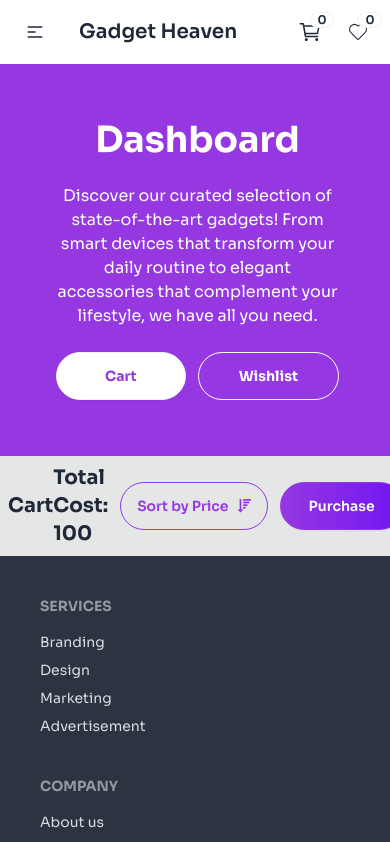
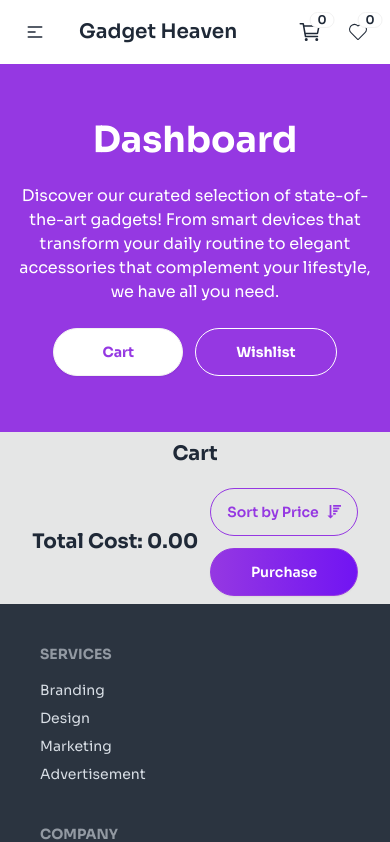
Before and after one commit to DKAbir111/gadget-heaven, a React (Vite) app: page /dashboard in a window 390 px wide. Shown: the top 842 px of the page. Built offline with nearby package versions, Linux system fonts and the light colour scheme.

Commit message:
sort by price,purchase functionality added

```diff
--- a/src/components/Dashboard/Dashboard.jsx
+++ b/src/components/Dashboard/Dashboard.jsx
@@ -4,10 +4,12 @@ import AddCart from "./AddCart";
 import { ImSortAmountDesc } from "react-icons/im";
 import { WishContext } from "../Context/wishContext";
 import AddWish from "./AddWish";
+import modalImg from "../../assets/Group.png"
+import { Link } from "react-router-dom";
 
 export default function Dashboard() {
     const value = useContext(CartContext)
-    const { addCart, handleSort } = value;
+    const { addCart, handleSort, setAddCart, notify } = value;
 
     const wish = useContext(WishContext)
     const { addWish } = wish;
@@ -21,9 +23,23 @@ export default function Dashboard() {
             setActive("Wishlist");
         }
     }
+
+    const handlePurchase = () => {
+        if (addCart.length === 0) {
+            notify("No items in your cart to purchase.");
+
+            return;
+        }
+        document.getElementById('my_modal_1').showModal();
+
+    }
+
+    const handleClose = () => {
+        setAddCart([]);
+    }
     return (
         <div className="relative flex flex-col items-center">
-            <div className="hero  bg-[#9538E2] p-10">
+            <div className="hero  bg-[#9538E2] py-10 md:p-10">
                 <div className="hero-content text-center">
                     <div className="flex flex-col items-center text-white">
                         <h1 className="text-4xl font-bold">Dashboard</h1>
@@ -38,12 +54,15 @@ export default function Dashboard() {
                 </div>
             </div>
             <div className="bg-base-300 w-full md:p-10 p-2">
-                <div className="flex items-center justify-between">
+                <div className="flex flex-col gap-5 md:flex-row items-center justify-between">
                     <h3 className="text-xl font-bold">{active}</h3>
-                    <div className="flex items-center gap-3">
-                        <h3 className="text-xl font-bold">Total Cost: {100}</h3>
-                        <button className="btn btn-outline text-[#9538E2] rounded-full hover:bg-[#9538E2] hover:border-[#9538E2]" onClick={handleSort}>Sort by Price<ImSortAmountDesc /></button>
-                        <button className="btn rounded-full bg-gradient-to-r from-[#9538E2] to-[#7114f3] border-[#9538E2] px-7 text-white">Purchase</button>
+                    <div className={`flex items-center gap-3 ${active === "Wishlist" ? "hidden" : ""}`}>
+                        <h3 className="text-xl font-bold">Total Cost: {addCart.reduce((total, item) => total + item.price, 0).toFixed(2)}</h3>
+                        <div className="flex flex-col md:flex-row gap-3">
+                            <button className="btn btn-outline text-[#9538E2] rounded-full hover:bg-[#9538E2] hover:border-[#9538E2]" onClick={handleSort}>Sort by Price<ImSortAmountDesc /></button>
+                            <button className="btn rounded-full bg-gradient-to-r from-[#9538E2] to-[#7114f3] border-[#9538E2] px-7 text-white" onClick={handlePurchase}>Purchase</button>
+
+                        </div>
                     </div>
                 </div>
                 {
@@ -54,6 +73,28 @@ export default function Dashboard() {
 
 
             </div>
+            <dialog id="my_modal_1" className="modal">
+                <div className="modal-box flex flex-col justify-center items-center">
+                    <div className="mb-5">
+                        <img src={modalImg} alt="Payment Success" />
+                    </div>
+
+                    <h3 className="font-bold text-lg text-green-600">Payment Successful</h3>
+                    <div className="divider"></div>
+                    <p className="text-center text-sm text-gray-600">
+                        Thank you for your purchase! Your transaction has been successfully processed.
+                    </p>
+                    <p className="text-center text-sm text-gray-600">
+                        <strong>Total Amount:</strong> ${addCart.reduce((total, item) => total + item.price, 0).toFixed(2)}
+                    </p>
+                    <div className="modal-action">
+                        <form method="dialog">
+                            <Link to='/'><button className="btn bg-[#9538E2] text-white px-10" onClick={handleClose}>Close</button></Link>
+                        </form>
+                    </div>
+                </div>
+            </dialog>
+
         </div>
 
     )
--- a/src/components/Root/Root.jsx
+++ b/src/components/Root/Root.jsx
@@ -44,8 +44,9 @@ const Root = () => {
         console.log("Sorted by price descending");
     };
 
+
     return (
-        <CartContext.Provider value={{ handleAddToCart, addCart, handleDelete, handleSort }}>
+        <CartContext.Provider value={{ handleAddToCart, addCart, handleDelete, handleSort, setAddCart, notify }}>
             <WishContext.Provider value={{ addWish, setAddWish, handleWishDelete }}>
                 <div>
                     <Navbar />
```
